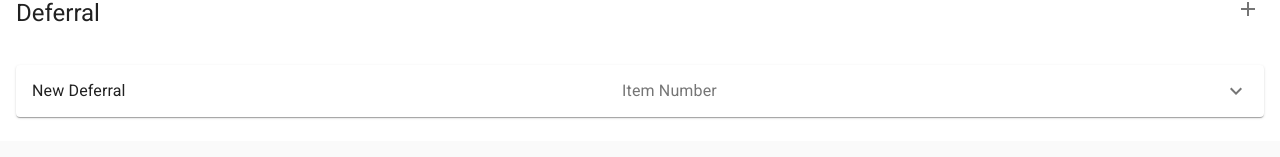
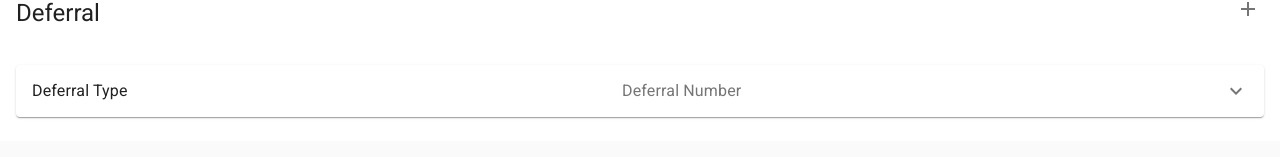
Before and after one commit to jonathanhhoward/look-back, a React (Create React App) app: page / in a window 1280 px wide. Both pictures are taken after a click on the button "add deferral". Shown: the part 295-452 px from the top of the page. Built offline with nearby package versions, Linux system fonts and the light colour scheme.

Commit message:
Initialize title and subtitle to "" and use defaults during render

```diff
--- a/src/components/Deferral/Deferral.tsx
+++ b/src/components/Deferral/Deferral.tsx
@@ -68,8 +68,8 @@ const categoryMap = new Map<DeferralCategory, DurationProps>([
 
 export function Deferral({ deleteId, handleDelete }: DeferralProps) {
   const classes = useStyles();
-  const [title, setTitle] = useState("New Deferral");
-  const [subtitle, setSubtitle] = useState("Item Number");
+  const [title, setTitle] = useState("");
+  const [subtitle, setSubtitle] = useState("");
   const [deferral, setDeferral] = useState<DeferralState>({
     type: "",
     number: "",
@@ -132,11 +132,11 @@ export function Deferral({ deleteId, handleDelete }: DeferralProps) {
           <IntervalStatusText
             date={date}
             duration={Number(deferral.duration)}
-            text={title}
+            text={title || "Deferral Type"}
           />
         </Typography>
         <Typography className={classes.subtitle} variant="subtitle1">
-          {subtitle}
+          {subtitle || "Deferral Number"}
         </Typography>
       </AccordionSummary>
       <AccordionDetails>
```
Also changed, not shown: 2 other files (tests, documents, lock files or other folders).
